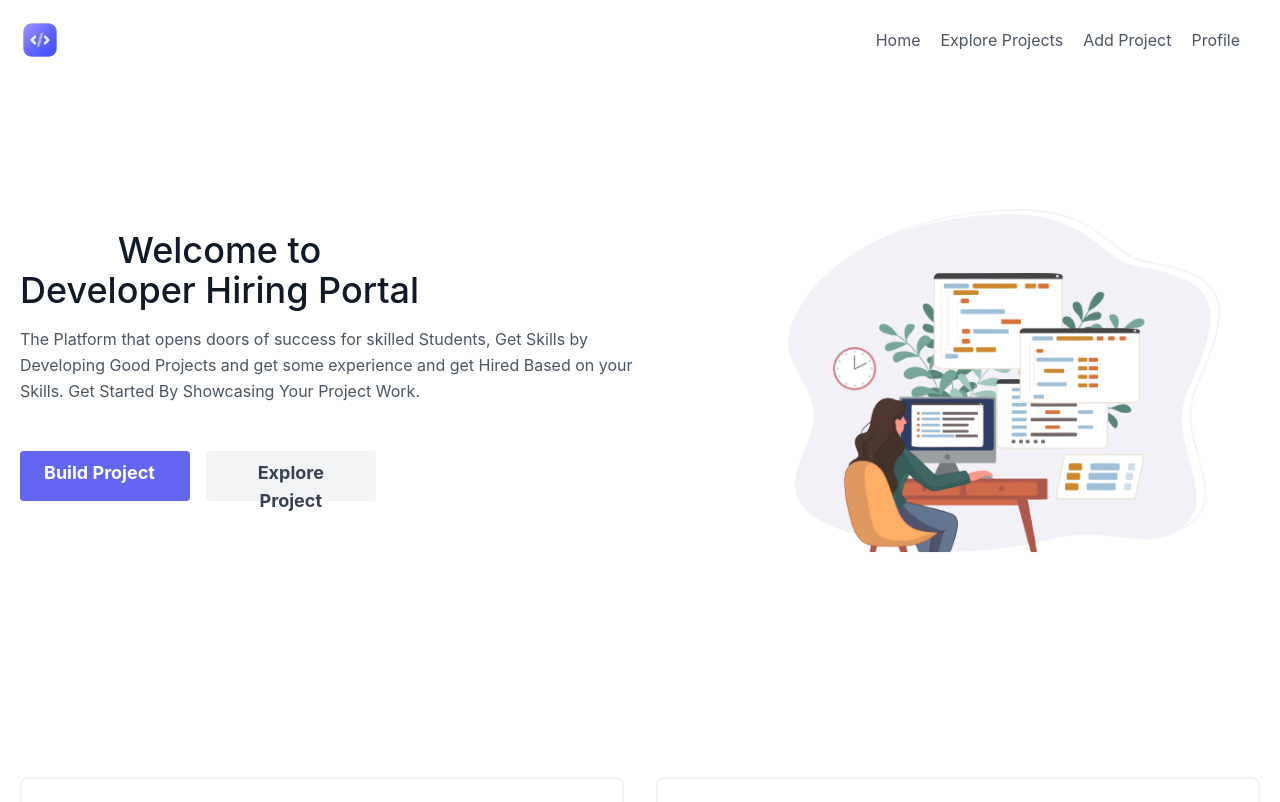
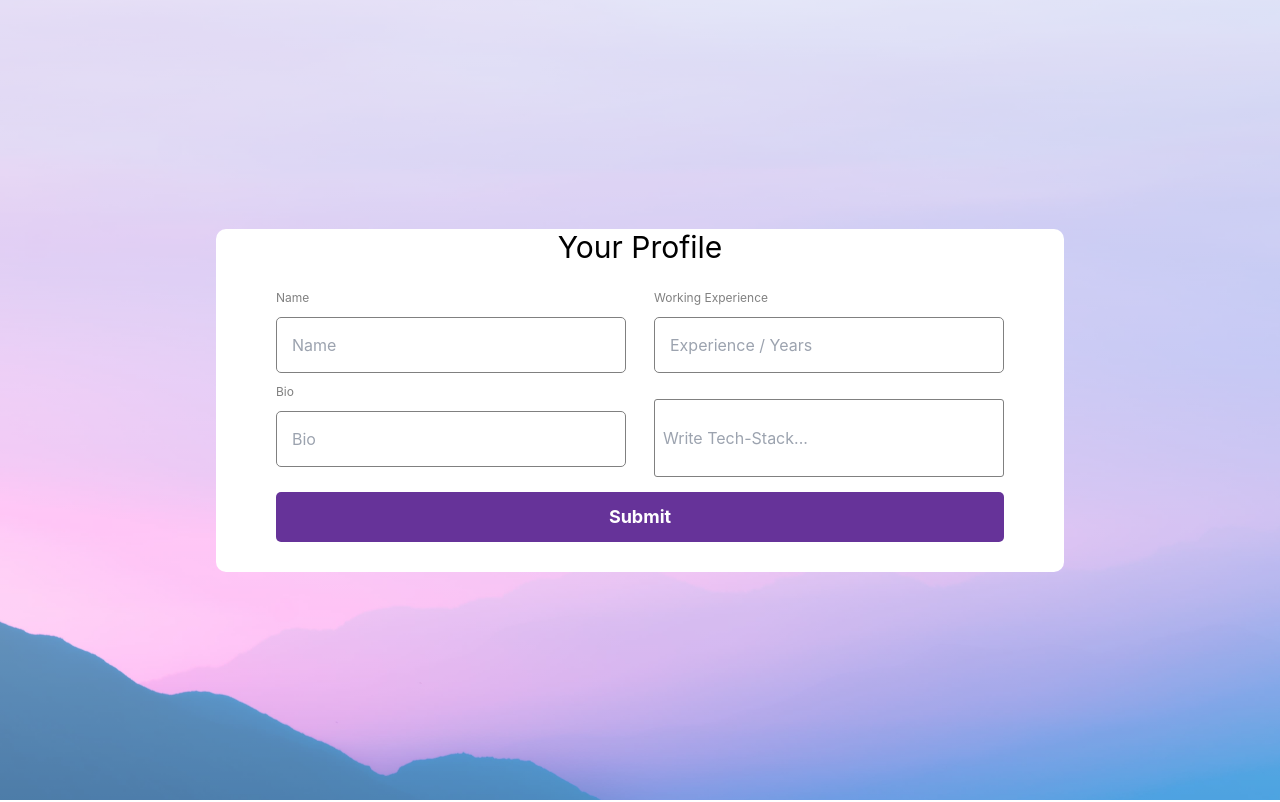
Before and after one commit to omjogani/developer-hiring-portal, a React (Create React App) app in the folder frontend/: page / in a window 1280 px wide. Shown: the top 802 px of the page. Built offline with nearby package versions, Linux system fonts and the light colour scheme.

Commit message:
Added Profile Screen & Minor Changes

```diff
--- a/frontend/src/App.js
+++ b/frontend/src/App.js
@@ -1,16 +1,24 @@
 import "./App.css";
 import { Login } from "./Components/Login";
-import {Register} from './Components/Register';
-import {Home} from './Components/Home';
+import { Register } from "./Components/Register";
+import { Home } from "./Components/Home";
 import { AddDeveloperDetails } from "./Components/AddDeveloper";
-import { AddProject} from "./Components/AddProject";
+import { AddProject } from "./Components/AddProject";
 import { DisplayProjects } from "./Components/DisplayProjects";
+import { ProfileScreen } from "./Components/ProfileScreen";
 
 
 function App() {
   return (
-    <Home></Home>
-
+    <div>
+      {/* <Login></Login> */}
+      {/* <Register></Register> */}
+      {/* <AddDeveloperDetails></AddDeveloperDetails> */}
+      {/* <AddProject></AddProject> */}
+      {/* <DisplayProjects></DisplayProjects> */}
+      {/* <Home></Home> */}
+      <ProfileScreen></ProfileScreen>
+    </div>
   );
 }
 
--- a/frontend/src/Components/DisplayProjects.js
+++ b/frontend/src/Components/DisplayProjects.js
@@ -18,15 +18,15 @@ const DisplayProjects = () => {
                 <img
                   alt="team"
                   class="flex-shrink-0 rounded-lg w-full h-56 object-cover object-center mb-4"
-                  src={BackgroundImage}
+                  src="https://findcoder.fra1.digitaloceanspaces.com/e539371214d7d2344ae73e2452b64abc"
                 />
                 <div class="w-full">
                   <h2 class="title-font font-medium text-lg text-gray-900">
-                    Project Title
+                    Student Mentor
                   </h2>
                   <h3 class="text-gray-500 mb-3">Om Jogani</h3>
                   <p class="mb-4">
-                  Description Max 100 Character
+                  Student Mentor - The Ultimate Education Hub App. The Main Intention to develop this app is to provide resources by which students can learn and revise some hard topics.
                   </p>
                   <span class="inline-flex">
                     <a class="text-gray-500" href="#githubURL">
@@ -44,15 +44,15 @@ const DisplayProjects = () => {
                 <img
                   alt="team"
                   class="flex-shrink-0 rounded-lg w-full h-56 object-cover object-center mb-4"
-                  src={BackgroundImage}
+                  src="https://findcoder.fra1.digitaloceanspaces.com/3c07d6c2eda417c030d84d7bb81811e3"
                 />
                 <div class="w-full">
                   <h2 class="title-font font-medium text-lg text-gray-900">
-                    Project Title
+                    Student Mentor 2
                   </h2>
                   <h3 class="text-gray-500 mb-3">Om Jogani</h3>
                   <p class="mb-4">
-                  Description Max 100 Character
+                  Student Mentor - The Ultimate Education Hub App. The Main Intention to develop this app is to provide resources by which students can learn and revise some hard topics.
                   </p>
                   <span class="inline-flex">
                     <a class="text-gray-500">
@@ -70,15 +70,15 @@ const DisplayProjects = () => {
                 <img
                   alt="team"
                   class="flex-shrink-0 rounded-lg w-full h-56 object-cover object-center mb-4"
-                  src={BackgroundImage}
+                  src="https://findcoder.fra1.digitaloceanspaces.com/88468a2b101ef9be36c666ef07fa71ff"
                 />
                 <div class="w-full">
                   <h2 class="title-font font-medium text-lg text-gray-900">
-                    Project Title
+                    Student Mentor 3
                   </h2>
                   <h3 class="text-gray-500 mb-3">Om Jogani</h3>
                   <p class="mb-4">
-                  Description Max 100 Character
+                  Student Mentor - The Ultimate Education Hub App. The Main Intention to develop this app is to provide resources by which students can learn and revise some hard topics.
                   </p>
                   <span class="inline-flex">
                     <a class="text-gray-500">
--- a/frontend/src/Components/Home.js
+++ b/frontend/src/Components/Home.js
@@ -22,11 +22,11 @@ const Home = () => {
               Work.
             </p>
             <div class="flex justify-center">
-              <button class="inline-flex text-white bg-indigo-500 border-0 py-2 px-6 focus:outline-none hover:bg-indigo-600 rounded text-lg">
+              <button class="inline-flex w-64 text-white bg-indigo-500 border-0 py-2 px-6 focus:outline-none hover:bg-indigo-600 rounded text-lg">
                 Build Project
               </button>
               <button class="ml-4 inline-flex text-gray-700 bg-gray-100 border-0 py-2 px-6 focus:outline-none hover:bg-gray-200 rounded text-lg">
-                Explore Project
+                Explore Projects
               </button>
             </div>
           </div>
--- /dev/null
+++ b/frontend/src/Components/ProfileScreen.js
@@ -0,0 +1,100 @@
+import { useState } from "react";
+import TagInput from "./TagInput";
+import FormInput from "./FormInput";
+
+const ProfileScreen = () => {
+  const [values, setValues] = useState({
+    name: "",
+    bio: "",
+    experience: "",
+    techStack: [],
+  });
+
+  const inputs = [
+    {
+      id: 1,
+      name: "name",
+      type: "text",
+      placeholder: "Name",
+      errorMessage: "Name is required...",
+      label: "Name",
+      pattern: "^[A-Za-z]{1,20}$",
+      required: true,
+    },
+    {
+      id: 2,
+      name: "bio",
+      type: "text",
+      placeholder: "Bio",
+      errorMessage: "Bio is required...",
+      label: "Bio",
+      required: true,
+    },
+    {
+      id: 3,
+      name: "experience",
+      type: "number",
+      errorMessage: "Experience is required, Enter 0 if no experience.",
+      placeholder: "Experience / Years",
+      label: "Working Experience",
+      required: true,
+    },
+  ];
+
+  const updateTechStack = (techs) => {
+    setValues((previous) => ({ ...previous, techStack: techs }));
+  };
+
+  const handleSubmit = (e) => {
+    e.preventDefault();
+    // TODO: Submit Data Here
+  };
+
+  const onChange = (e) => {
+    setValues({ ...values, [e.target.name]: e.target.value });
+  };
+
+  return (
+    <div className="app">
+      <div className="flex flex-row">
+        <form onSubmit={handleSubmit}>
+          <h1 className="text-3xl">Your Profile</h1>
+          <br />
+          <div className="flex flex-row">
+            <FormInput
+              key={inputs[0].id}
+              {...inputs[0]}
+              value={values[inputs[0].name]}
+              onChange={onChange}
+            />
+            <div className="w-7"></div>
+            <FormInput
+              key={inputs[2].id}
+              {...inputs[2]}
+              value={values[inputs[2].name]}
+              onChange={onChange}
+            />
+          </div>
+
+          <div className="flex flex-row">
+            <FormInput
+              key={inputs[1].id}
+              {...inputs[1]}
+              value={values[inputs[1].name]}
+              onChange={onChange}
+            />
+            <div className="w-7"></div>
+            <TagInput handleAddTechStack={updateTechStack}></TagInput>
+          </div>
+
+          <div className="flex flex-row">
+
+          </div>
+          <button>Submit</button>
+        </form>
+      </div>
+    </div>
+  );
+};
+
+export { ProfileScreen };
```
